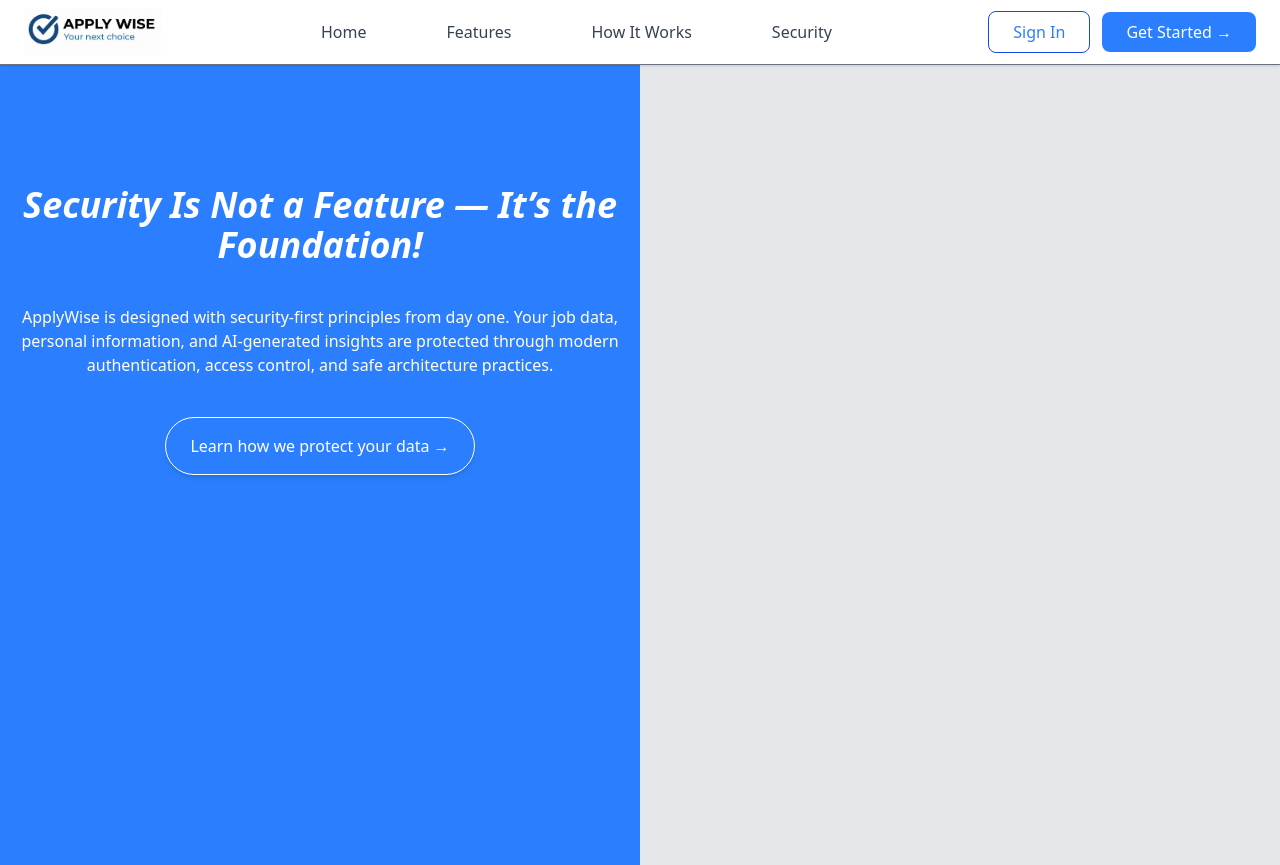
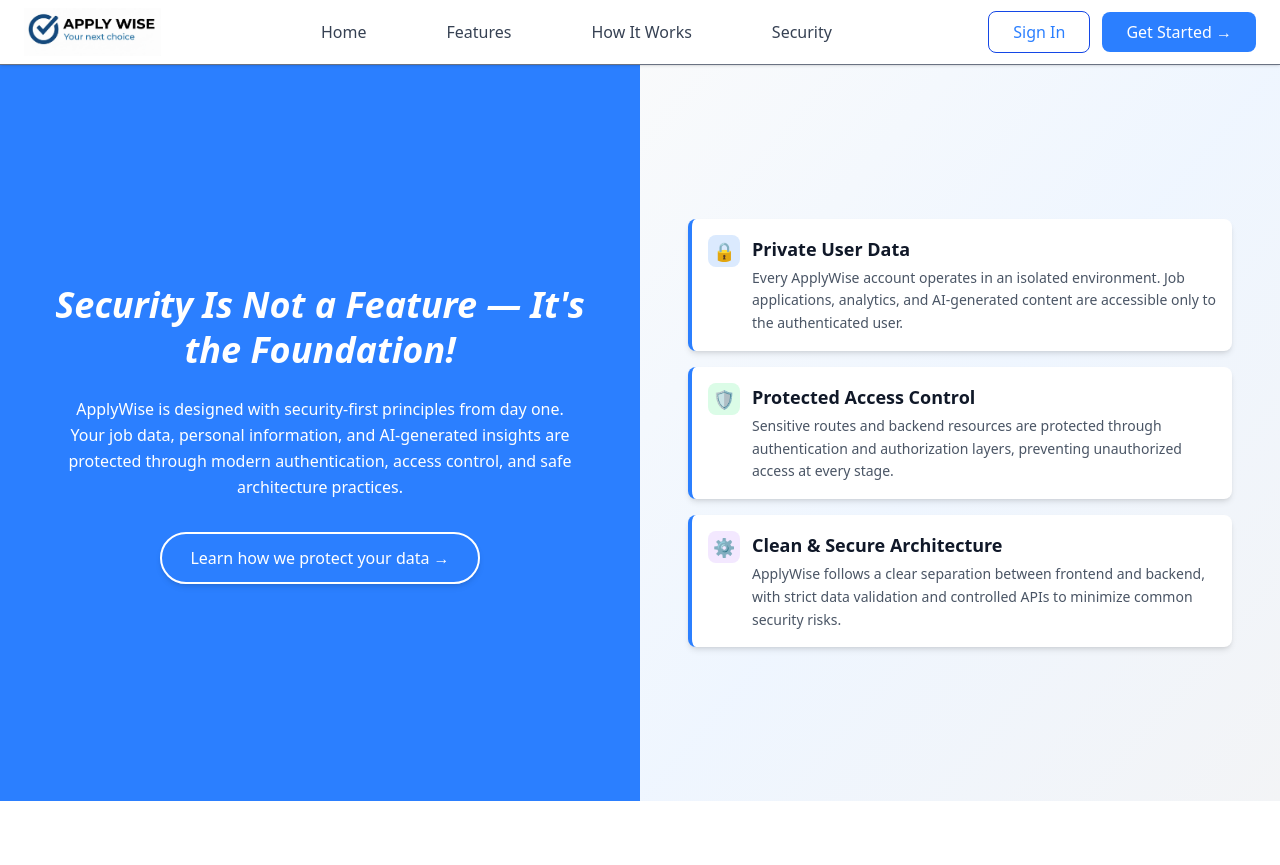
Before and after one commit to mdqasim786/ApplyWise-AI-Job-Application-Tracker, a React (Vite) app in the folder client/client/: page /security in a window 1280 px wide. After the commit the page ends 801 px from the top, so only its background shows below. Built offline with nearby package versions, Linux system fonts and the light colour scheme.

Commit message:
completed security section of landing page

```diff
--- a/client/client/src/Pages/Security.jsx
+++ b/client/client/src/Pages/Security.jsx
@@ -1,21 +1,90 @@
 import Header from '../components/header.jsx';
+import useMobileMenu from '../hooks/useMobileMenu';
 
 function Security(){
+  const { mobileMenuOpen, setMobileMenuOpen } = useMobileMenu();
+
   return(
     <>
-      <Header />
-      <div className="flex h-screen">
-        <div className="w-1/2 bg-blue-500">
-          <h1 className="text-4xl text-white mt-30 text-center font-bold font-style: italic">Security Is Not a Feature — It’s the Foundation!</h1>
-          <p className="text-white text-center mt-10">
+      <Header
+        mobileMenuOpen={mobileMenuOpen}
+        setMobileMenuOpen={setMobileMenuOpen}
+      />
+      <div className="flex flex-col md:flex-row" style={{ height: 'calc(100vh - 64px)' }}>
+
+        {/* LEFT SIDE */}
+        <div className="w-full md:w-1/2 bg-blue-500 flex flex-col items-center justify-center p-6 md:p-10 lg:p-12">
+          <h1 className="text-2xl md:text-3xl lg:text-4xl text-white text-center font-bold italic leading-tight">
+            Security Is Not a Feature — It's the Foundation!
+          </h1>
+          <p className="text-white text-center mt-4 md:mt-6 max-w-lg text-sm md:text-base leading-relaxed">
             ApplyWise is designed with security-first principles from day one.
-            Your job data, personal information, and AI-generated insights are protected through modern authentication, access control, and safe architecture practices.</p>
-          <button className="mt-10 bg-transparent text-white py-4 px-6 rounded-full shadow-md border border-white hover:bg-blue-600 hover:cursor-pointer block mx-auto" >
+            Your job data, personal information, and AI-generated insights are protected through modern authentication, access control, and safe architecture practices.
+          </p>
+          <button className="mt-6 md:mt-8 bg-transparent text-white py-2.5 md:py-3 px-5 md:px-7 text-sm md:text-base rounded-full shadow-md border-2 border-white hover:bg-blue-600 hover:border-blue-600 transition-all duration-300 hover:-translate-y-1 hover:shadow-xl hover:cursor-pointer">
             Learn how we protect your data →
           </button>
         </div>
-        <div class="w-1/2 bg-gray-200">
 
+        {/* RIGHT SIDE */}
+        <div className="w-full md:w-1/2 bg-gradient-to-br from-gray-50 via-blue-50 to-gray-100 flex flex-col justify-center p-6 md:p-10 lg:p-12 space-y-4">
+
+          {/* Card 1 */}
+          <div className="bg-white rounded-lg shadow-md p-4 hover:cursor-pointer border-l-4 border-blue-500 transform transition-all duration-300 hover:shadow-xl hover:-translate-y-1 hover:border-blue-600">
+            <div className="flex items-start gap-3">
+              <div className="flex-shrink-0 w-8 h-8 bg-blue-100 rounded-lg flex items-center justify-center">
+                <span className="text-lg">🔒</span>
+              </div>
+              <div>
+                <h2 className="text-base md:text-lg font-bold text-gray-900 mb-1">
+                  Private User Data
+                </h2>
+                <p className="text-gray-600 text-xs md:text-sm leading-relaxed">
+                  Every ApplyWise account operates in an isolated environment. Job
+                  applications, analytics, and AI-generated content are accessible
+                  only to the authenticated user.
+                </p>
+              </div>
+            </div>
+          </div>
+
+          {/* Card 2 */}
+          <div className="bg-white rounded-lg hover:cursor-pointer shadow-md p-4 border-l-4 border-blue-500 transform transition-all duration-300 hover:shadow-xl hover:-translate-y-1 hover:border-blue-600">
+            <div className="flex items-start gap-3">
+              <div className="flex-shrink-0 w-8 h-8 bg-green-100 rounded-lg flex items-center justify-center">
+                <span className="text-lg">🛡️</span>
+              </div>
+              <div>
+                <h2 className="text-base md:text-lg font-bold text-gray-900 mb-1">
+                  Protected Access Control
+                </h2>
+                <p className="text-gray-600 text-xs md:text-sm leading-relaxed">
+                  Sensitive routes and backend resources are protected through
+                  authentication and authorization layers, preventing unauthorized
+                  access at every stage.
+                </p>
+              </div>
+            </div>
+          </div>
+
+          {/* Card 3 */}
+          <div className="bg-white hover:cursor-pointer rounded-lg shadow-md p-4 border-l-4 border-blue-500 transform transition-all duration-300 hover:shadow-xl hover:-translate-y-1 hover:border-blue-600">
+            <div className="flex items-start gap-3">
+              <div className="flex-shrink-0 w-8 h-8 bg-purple-100 rounded-lg flex items-center justify-center">
+                <span className="text-lg">⚙️</span>
+              </div>
+              <div>
+                <h2 className="text-base md:text-lg font-bold text-gray-900 mb-1">
+                  Clean & Secure Architecture
+                </h2>
+                <p className="text-gray-600 text-xs md:text-sm leading-relaxed">
+                  ApplyWise follows a clear separation between frontend and backend,
+                  with strict data validation and controlled APIs to minimize common
+                  security risks.
+                </p>
+              </div>
+            </div>
+          </div>
         </div>
       </div>
     </>
```
